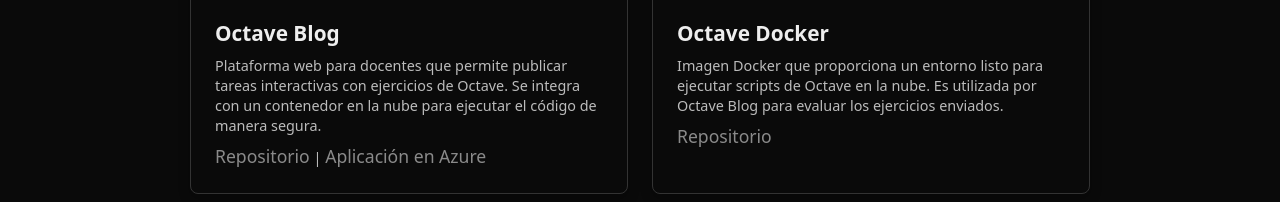
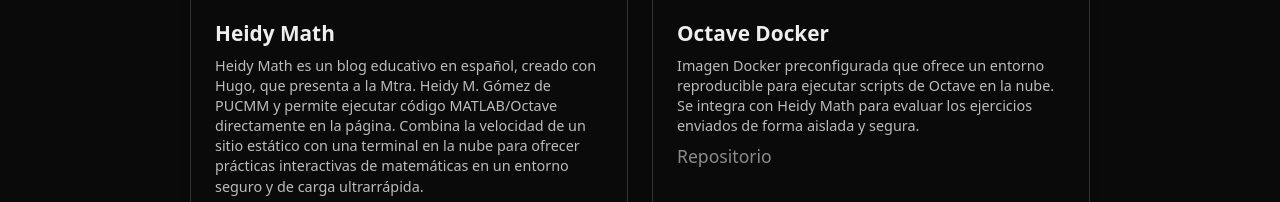
Before and after one commit to Nemog17/portf, a plain HTML site: page pages/proyectos.html in a window 1280 px wide. Shown: the part 585-787 px from the top of the page. Drawn offline with Linux system fonts and the light colour scheme; no server answers.

Commit message:
Improve project descriptions

```diff
--- a/pages/proyectos.html
+++ b/pages/proyectos.html
@@ -35,15 +35,15 @@
                 <h3>Proyectos en GitHub</h3>
                 <ul class="project-list">
                     <li class="project-item">
-                        <img src="../src/img/octave-blog.svg" alt="Captura de Octave Blog" class="project-image">
-                        <h4>Octave Blog</h4>
-                        <p>Plataforma web para docentes que permite publicar tareas interactivas con ejercicios de Octave. Se integra con un contenedor en la nube para ejecutar el código de manera segura.</p>
+                        <img src="../src/img/octave-blog.svg" alt="Captura de Heidy Math" class="project-image">
+                        <h4>Heidy Math</h4>
+                        <p>Heidy Math es un blog educativo en español, creado con Hugo, que presenta a la Mtra. Heidy M. Gómez de PUCMM y permite ejecutar código MATLAB/Octave directamente en la página. Combina la velocidad de un sitio estático con una terminal en la nube para ofrecer prácticas interactivas de matemáticas en un entorno seguro y de carga ultrarrápida.</p>
                         <p><a href="https://github.com/Nemog17/octave-blog" target="_blank" rel="noopener">Repositorio</a> | <a href="https://polite-plant-054e8820f.6.azurestaticapps.net/" target="_blank" rel="noopener">Aplicación en Azure</a></p>
                     </li>
                     <li class="project-item">
                         <img src="../src/img/octave-docker.svg" alt="Imagen de Octave Docker" class="project-image">
                         <h4>Octave Docker</h4>
-                        <p>Imagen Docker que proporciona un entorno listo para ejecutar scripts de Octave en la nube. Es utilizada por Octave Blog para evaluar los ejercicios enviados.</p>
+                        <p>Imagen Docker preconfigurada que ofrece un entorno reproducible para ejecutar scripts de Octave en la nube. Se integra con Heidy Math para evaluar los ejercicios enviados de forma aislada y segura.</p>
                         <p><a href="https://github.com/Nemog17/octave-docker" target="_blank" rel="noopener">Repositorio</a></p>
                     </li>
                 </ul>
```
